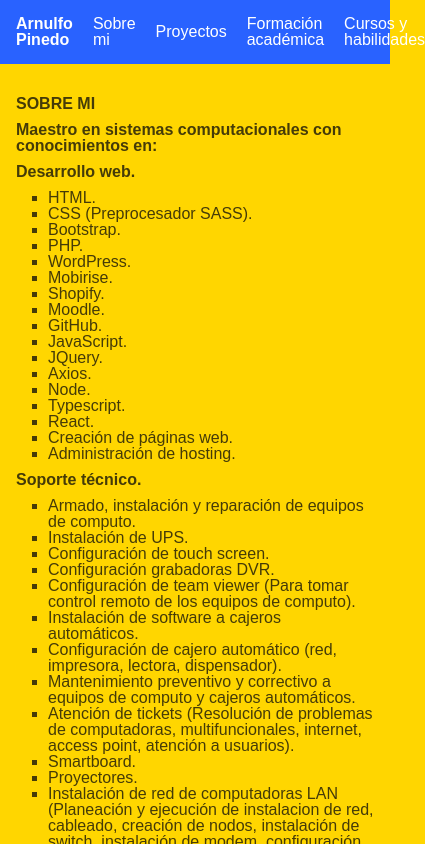
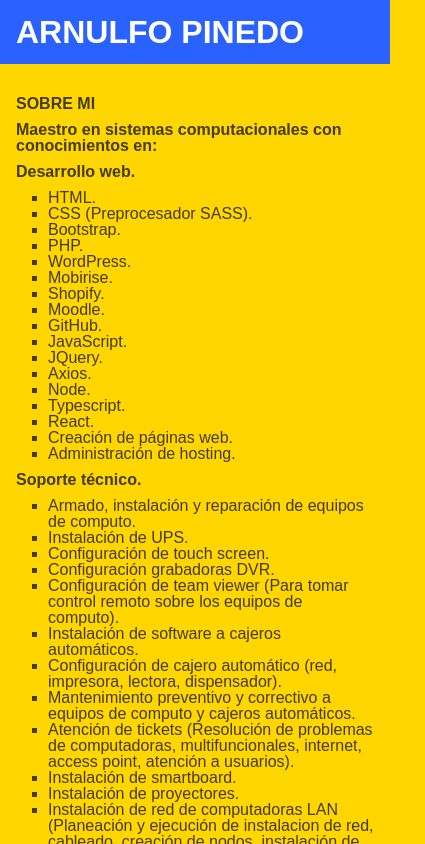
Before and after one commit to arnulfopinedo/curriculum, a React (Create React App) app: page / in a window 390 px wide. Shown: the top 844 px of the page, 425 px wide, since content can reach past the window. Built offline with nearby package versions, Linux system fonts and the light colour scheme.

Commit message:
Actualizando página

```diff
--- a/src/Components/CursosHabilidades/index.js
+++ b/src/Components/CursosHabilidades/index.js
@@ -1,13 +1,18 @@
 const CursosHabilidades = () => {
     return (
         <>
-            <article className="cur-hab">
+            <article className="cur-hab" id="cursos">
                 <div className="cur-hab-cont">
                     <h2 className="cur-hab-cont-tit">CURSOS Y HABILIDADES</h2>
+                    <span>Curso: Dominio de la IA.</span><br/>
+                    <span>Institución: Coursiv (Plataforma de aprendizaje EdTech).</span><br/>
+                    <span>Sitio web: <a class target="_blank" href="https://blog.coursiv.io/">Coursiv.</a></span><br/>
+                    <span>Duración: Diciembre 2025 - Actualmente estudiando.</span><br/>
+                    <span>Habilidades: Stable Difussion, DeepSeek, Claude, Gemini, Jasper AI.</span><br/><br/>
                     <span>Curso: Desarrollador full stack java.</span><br/>
                     <span>Institución: Escuela británica de artes creativas y tecnología.</span><br/>
                     <span>Sitio web: <a class target="_blank" href="https://ebac.mx/full-stack-java">EBAC.</a></span><br/>
-                    <span>Duración: 2025 - Actualmente estudiando.</span><br/>
+                    <span>Duración: Junio 2025 - Actualmente estudiando.</span><br/>
                     <span>Habilidades: HTML I y II, CSS I y II (Grid y Flexbox), responsive design, arquitectura CSS, SASS I y II, bootstrap, Git y Github, servicio de alojamiento para sitios estáticos, javascript, jquery, javascript asíncrono, ajax y API´s, Node.js, Typescript, React.</span><br/><br/>
                     <span>Curso: SQL Server 2005</span><br/>
                     <span>Institución: NIIT (Institución educativa cerrada permanentemente en Torreón Coahuila, México)</span><br/>
--- a/src/Components/Footer/index.js
+++ b/src/Components/Footer/index.js
@@ -2,7 +2,7 @@ const Footer = () => {
     return(
         <div>
             <footer>
-                <span>Arnulfo Pinedo</span>
+                <h1>Arnulfo Pinedo</h1>
                 <nav>
                     <a href="/curriculum/#sobremi">Sobre mi</a>
                     <a href="/curriculum/#proyectos">Proyectos</a>
--- a/src/Components/FormacionAcademica/index.js
+++ b/src/Components/FormacionAcademica/index.js
@@ -1,7 +1,7 @@
 const FormacionAcademica = () => {
     return (
         <>
-            <article className="for-aca">
+            <article className="for-aca" id="formacion">
                 <div className="for-aca-cont">
                     <h2 className="for-aca-cont-tit">FORMACIÓN ACADÉMICA</h2>
                     <span>Grado: Maestría en sistemas computacionales.</span><br/>
--- a/src/Components/Header/index.js
+++ b/src/Components/Header/index.js
@@ -2,7 +2,7 @@ const Header = () => {
     return(
         <div>
             <header>
-                <span>Arnulfo Pinedo</span>
+                <h1>ARNULFO PINEDO</h1>
                 <nav>
                     <a href="/curriculum/#sobremi">Sobre mi</a>
                     <a href="/curriculum/#proyectos">Proyectos</a>
--- a/src/Components/Proyectos/index.js
+++ b/src/Components/Proyectos/index.js
@@ -7,7 +7,7 @@ import hiramgomez from '../../img/hiramgomez.png';
 const Proyectos = () => {
     return (
         <>
-            <article className="proyectos">
+            <article className="proyectos" id='proyectos'>
                 <div className="proyectos-contenido">
                     <h2 className='proyectos-titulo'>PROYECTOS</h2>
                     <div className="proyectos-grid">
--- a/src/Components/SobreMi/index.js
+++ b/src/Components/SobreMi/index.js
@@ -1,7 +1,7 @@
 const SobreMi = () => {
     return (
         <>
-            <article className="sobremi">
+            <article className="sobremi" id="sobremi">
                 <div className="sobremi-seccion">
                     <h2 className="sobremi-titulo">SOBRE MI</h2>
                     <h4 className="sobremi-titulo">Maestro en sistemas computacionales con conocimientos en:</h4>
@@ -31,13 +31,13 @@ const SobreMi = () => {
                         <li>Instalación de UPS.</li>
                         <li>Configuración de touch screen.</li>
                         <li>Configuración grabadoras DVR.</li>
-                        <li>Configuración de team viewer (Para tomar control remoto de los equipos de computo).</li>
+                        <li>Configuración de team viewer (Para tomar control remoto sobre los equipos de computo).</li>
                         <li>Instalación de software a cajeros automáticos.</li>
                         <li>Configuración de cajero automático (red, impresora, lectora, dispensador).</li>
                         <li>Mantenimiento preventivo y correctivo a equipos de computo y cajeros automáticos.</li>
                         <li>Atención de tickets (Resolución de problemas de computadoras, multifuncionales, internet, access point, atención a usuarios).</li>
-                        <li>Smartboard.</li>
-                        <li>Proyectores.</li>
+                        <li>Instalación de smartboard.</li>
+                        <li>Instalación de proyectores.</li>
                         <li>Instalación de red de computadoras LAN (Planeación y ejecución de instalacion de red, cableado, creación de nodos, instalación de switch, instalación de modem, configuración de red inalambrica).</li>
                         <li>Instalación y configuración de impresoras, escaner´s, multifuncionales y plotters.</li>
                     </ul>
--- a/src/css/_base.scss
+++ b/src/css/_base.scss
@@ -30,7 +30,7 @@
 }
 
 @mixin phones {
-    @media screen and (max-width: 48rem) { @content };
+    @media screen and (max-width: 40rem) { @content };
 }
 
 %border-box {
--- a/src/css/_layout.scss
+++ b/src/css/_layout.scss
@@ -2,23 +2,70 @@ body {
     @include body;
 }
 
-header, footer {
+header {
     padding: 1rem;
     background: #2962FF;
     color: #ffffff;
     @include flexbox;
     @extend %border-box;
 
-    span {
+    h1 {
         @extend %span;
 
         @include phones {
-            font-size: 1rem;
+            font-size: 2rem;
             font-weight: 600;
+            text-align: center;
         }
     }
 
-    span:hover {
+    h1:hover {
+        @extend %hover;
+    }
+
+    nav {
+        @include flexbox;
+
+        a {
+            color: white !important;
+            @include link;
+
+            @include phones {
+                font-size: 0.5rem;
+                font-weight: 100;
+                display: none;
+            }
+        }
+
+        a:hover {
+            @extend %hover;
+        }
+
+        @include phones {
+            font-size: 0.9rem;
+        }
+    }
+}
+
+footer {
+    padding: 1rem;
+    background: #2962FF;
+    color: #ffffff;
+    @include flexbox;
+    @extend %border-box;
+
+    h1 {
+        @extend %span;
+
+        @include phones {
+            font-size: 2rem;
+            font-weight: 600;
+            text-align: center;
+            display: none;
+        }
+    }
+
+    h1:hover {
         @extend %hover;
     }
 
@@ -127,6 +174,11 @@ header, footer {
     .cur-hab-cont-tit {
         @extend %titulo;
     }
+
+    a {
+
+        color: #0b0b0bc2;
+    }
 }
 
 .cursos-habilidades {
--- a/src/css/main.css
+++ b/src/css/main.css
@@ -1,4 +1,4 @@
-header, footer {
+footer, header {
   box-sizing: border-box;
 }
 
@@ -6,11 +6,11 @@ header, footer {
   padding: 1rem;
 }
 
-header span, footer span {
+footer h1, header h1 {
   font-size: 2rem;
 }
 
-header nav a:hover, footer nav a:hover, header span:hover, footer span:hover {
+footer nav a:hover, footer h1:hover, header nav a:hover, header h1:hover {
   transition: all 0.3s ease;
   transform: scale(1.09);
 }
@@ -41,7 +41,7 @@ body {
   margin: 0px;
 }
 
-header, footer {
+header {
   padding: 1rem;
   background: #2962FF;
   color: #ffffff;
@@ -50,32 +50,75 @@ header, footer {
   align-items: center;
   gap: 20px;
 }
-@media screen and (max-width: 48rem) {
-  header span, footer span {
-    font-size: 1rem;
+@media screen and (max-width: 40rem) {
+  header h1 {
+    font-size: 2rem;
     font-weight: 600;
+    text-align: center;
   }
 }
-header nav, footer nav {
+header nav {
   display: flex;
   justify-content: space-between;
   align-items: center;
   gap: 20px;
 }
-header nav a, footer nav a {
+header nav a {
   color: white !important;
   text-decoration: none;
   color: #000000;
   cursor: pointer;
 }
-@media screen and (max-width: 48rem) {
-  header nav a, footer nav a {
+@media screen and (max-width: 40rem) {
+  header nav a {
+    font-size: 0.5rem;
+    font-weight: 100;
+    display: none;
+  }
+}
+@media screen and (max-width: 40rem) {
+  header nav {
+    font-size: 0.9rem;
+  }
+}
+
+footer {
+  padding: 1rem;
+  background: #2962FF;
+  color: #ffffff;
+  display: flex;
+  justify-content: space-between;
+  align-items: center;
+  gap: 20px;
+}
+@media screen and (max-width: 40rem) {
+  footer h1 {
+    font-size: 2rem;
+    font-weight: 600;
+    text-align: center;
+    display: none;
+  }
+}
+footer nav {
+  display: flex;
+  justify-content: space-between;
+  align-items: center;
+  gap: 20px;
+}
+footer nav a {
+  color: white !important;
+  text-decoration: none;
+  color: #000000;
+  cursor: pointer;
+}
+@media screen and (max-width: 40rem) {
+  footer nav a {
     font-size: 1rem;
     font-weight: 100;
   }
 }
-@media screen and (max-width: 48rem) {
-  header nav, footer nav {
+@media screen and (max-width: 40rem) {
+  footer nav {
     font-size: 0.9rem;
   }
 }
@@ -117,4 +160,7 @@ header nav a, footer nav a {
 }
 .proyectos-grid .proyecto-img-container img {
   width: 100%;
+}
+.cur-hab a {
+  color: rgba(11, 11, 11, 0.7607843137);
 }/*# sourceMappingURL=main.css.map */
```
Also changed, not shown: 1 other file (tests, documents, lock files or other folders).
